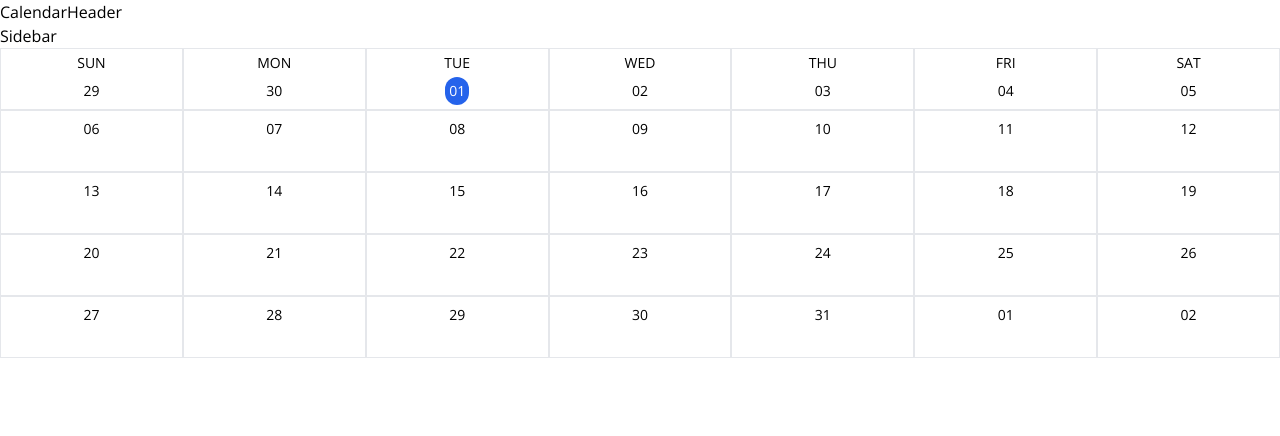
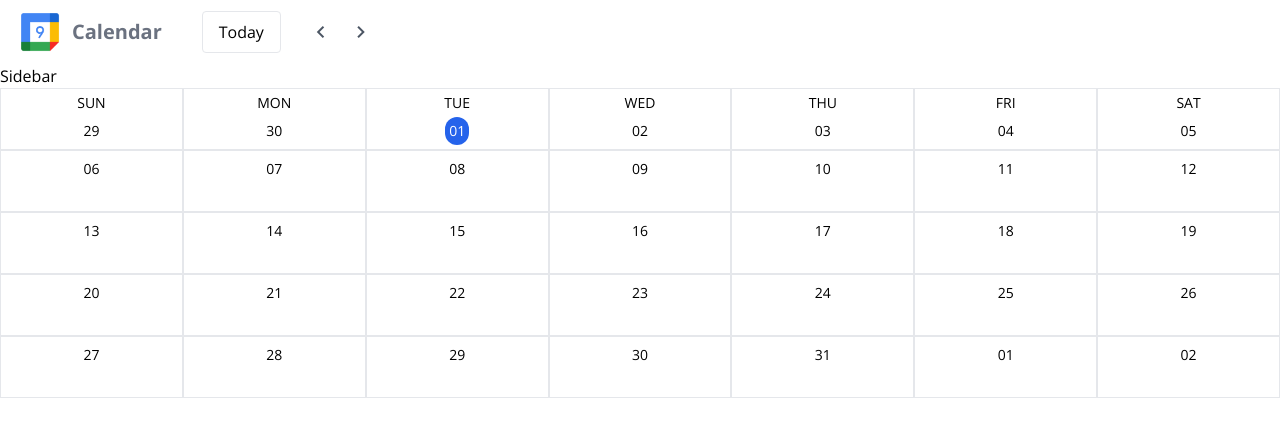
Before and after one commit to kardi06/react-calendar, a React (Create React App) app: page / in a window 1280 px wide. Shown: the top 436 px of the page. Built offline with nearby package versions, Linux system fonts and the light colour scheme.

Commit message:
calendar header

```diff
--- a/src/components/CalendarHeader.js
+++ b/src/components/CalendarHeader.js
@@ -1,7 +1,18 @@
-import React from 'react';
+import React from "react";
+import logo from "../assets/logo.png";
 
 export default function CalendarHeader() {
   return (
-    <div>CalendarHeader</div>
-  )
+    <header className="px-4 py-2 items-center flex">
+      <img src={logo} alt="calendar" className="mr-2 w-12 h-12" />
+      <h1 className="mr-10 text-xl text-gray-500 font-bold">Calendar</h1>
+      <button className="border rounded py-2 px-4 mr-5">Today</button>
+      <button className="material-icons-outlined cursor-pointer text-gray-600 mx-2">
+        chevron_left
+      </button>
+      <button className="material-icons-outlined cursor-pointer text-gray-600 mx-2">
+        chevron_right
+      </button>
+    </header>
+  );
 }
```
Also changed, not shown: src/assets/logo.png (added), src/assets/plus.svg (added).
